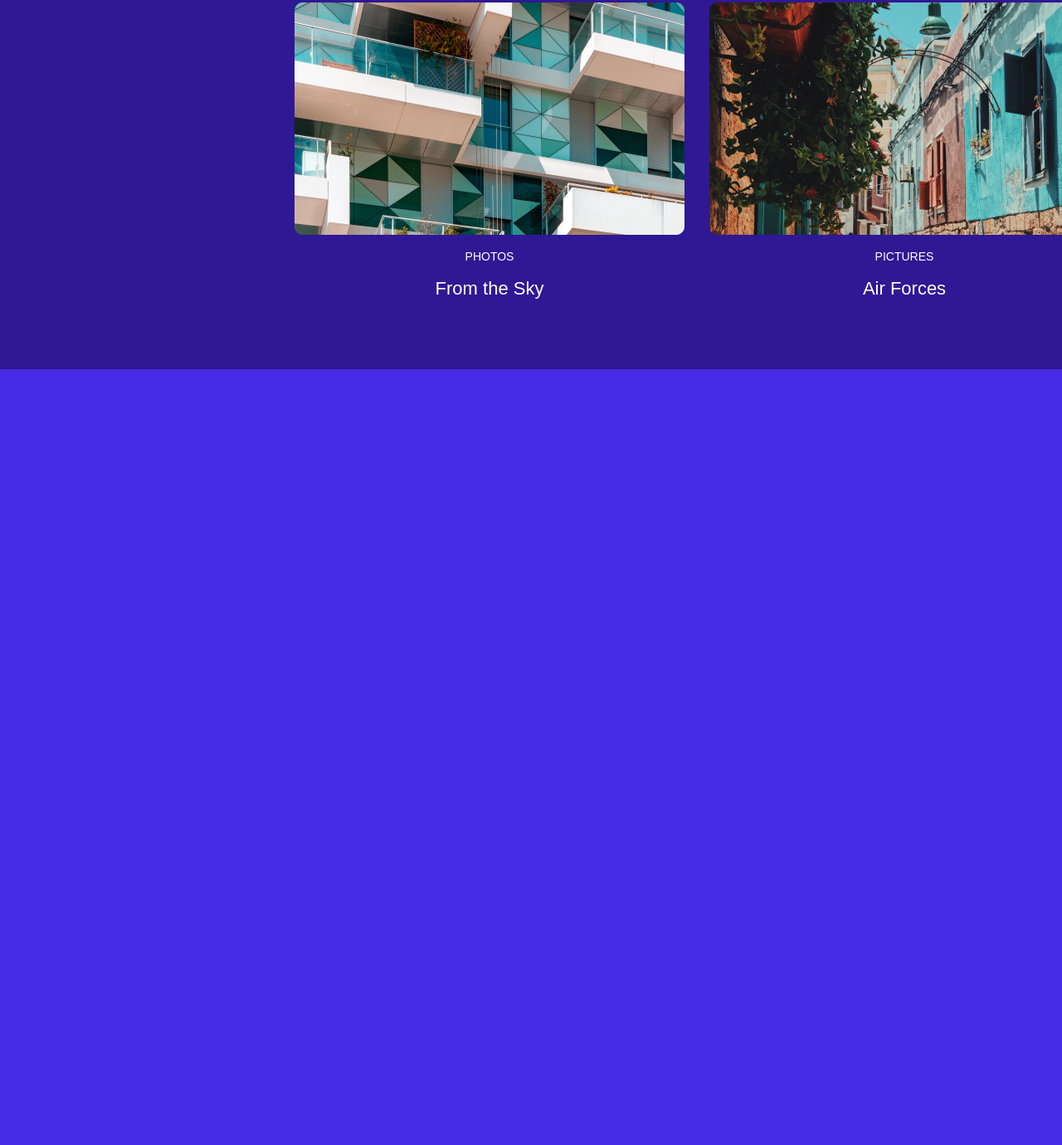
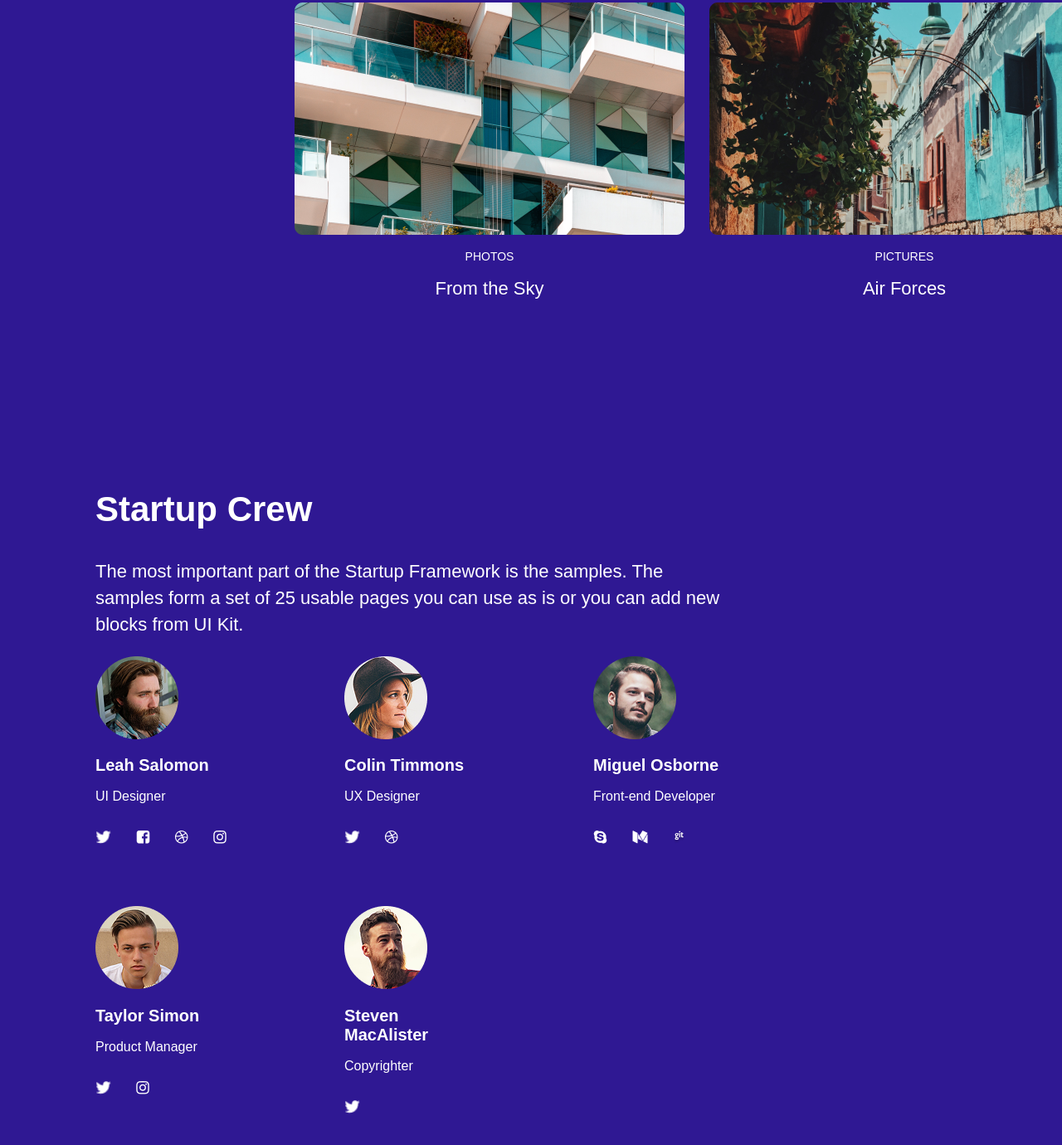
Before and after one commit to lawie2k/figma-practice, a plain HTML site: page index.html in a window 1280 px wide. Shown: the part 5492-6872 px from the top of the page at 83% size. Before the commit the page ends 5937 px from the top, so only its background shows below. Drawn offline with Linux system fonts and the light colour scheme.

Commit message:
fifth push

```diff
--- a/index.css
+++ b/index.css
@@ -421,3 +421,52 @@ body {
   font-size: 22px;
   font-weight: 30;
 }
+.container-eight {
+  width: 1680px;
+  height: 990px;
+  background-color: #2f1893;
+  margin-top: -40px;
+  color: white;
+}
+.team {
+  justify-self: left;
+  margin-left: 115px;
+
+  width: 774px;
+  height: 179px;
+}
+.team-text h2 {
+  padding-top: 150px;
+  font-size: 42px;
+  font-weight: 600;
+}
+.team-text p {
+  width: 754px;
+  font-size: 22px;
+  line-height: 32px;
+}
+.team-img {
+  display: flex;
+  flex-wrap: wrap;
+  width: 763px;
+  height: 543px;
+  row-gap: 60px;
+  column-gap: 146px;
+}
+.team-box {
+  width: 154px;
+  height: 241px;
+}
+.team-box h2 {
+  font-size: 20px;
+}
+.team-box h3 {
+  font-size: 16px;
+  font-weight: 20;
+}
+.team-icons {
+  display: flex;
+  gap: 30px;
+  height: 16px;
+  padding-top: 16px;
+}
--- a/index.html
+++ b/index.html
@@ -226,5 +226,63 @@
          </div>
         </div>
       </div>
+
+      <div class="container-eight">
+        <div class="team">
+          <div class="team-text">
+             <h2>Startup Crew</h2>
+             <p>The most important part of the Startup Framework is the samples. The samples form a set of 25 usable pages you can use as is or you can add new blocks from UI Kit.</p>
+          </div>
+          <div class="team-img">
+            <div class="team-box">
+              <img src="Mask (7).png" alt="">
+              <h2>Leah Salomon</h2>
+              <h3>UI Designer</h3>
+              <div class="team-icons">
+                <img src="team box icons/fa-twitter.png" alt="">
+                <img src="team box icons/fa-facebook-square.png" alt="">
+                <img src="team box icons/fa-dribbble.png" alt="">
+                <img src="team box icons/fa-instagram.png" alt="">
+              </div>
+            </div>
+            <div class="team-box">
+              <img src="Mask (8).png" alt="">
+              <h2>Colin Timmons</h2>
+              <h3>UX Designer</h3>
+              <div class="team-icons">
+                <img src="team box icons/fa-twitter.png" alt="">
+                <img src="team box icons/fa-dribbble.png" alt="">
+              </div>
+            </div>
+            <div class="team-box">
+              <img src="Mask (9).png" alt="">
+              <h2>Miguel Osborne</h2>
+              <h3>Front-end Developer</h3>
+              <div class="team-icons">
+                <img src="team box icons/fa-skype.png" alt="">
+                <img src="team box icons/fa-medium.png" alt="">
+                <img src="team box icons/fa-git.png" alt="">
+              </div>
+            </div>
+            <div class="team-box">
+              <img src="Mask (10).png" alt="">
+              <h2>Taylor Simon</h2>
+              <h3>Product Manager</h3>
+              <div class="team-icons">
+                <img src="team box icons/fa-twitter.png" alt="">
+                <img src="team box icons/fa-instagram.png" alt="">
+              </div>
+            </div>
+            <div class="team-box">
+              <img src="Mask (11).png" alt="">
+              <h2>Steven MacAlister</h2>
+              <h3>Copyrighter</h3>
+              <div class="team-icons">
+                <img src="team box icons/fa-twitter.png" alt="">
+              </div>
+            </div>
+          </div>
+        </div>
+      </div>
   </body>
 </html>
```
Also changed, not shown: Mask (10).png (added), Mask (11).png (added), Mask (7).png (added), Mask (8).png (added), Mask (9).png (added), team box icons/fa-dribbble.png (added), team box icons/fa-facebook-square.png (added), team box icons/fa-git.png (added), team box icons/fa-instagram.png (added), team box icons/fa-medium.png (added), team box icons/fa-skype.png (added), team box icons/fa-twitter.png (added).
